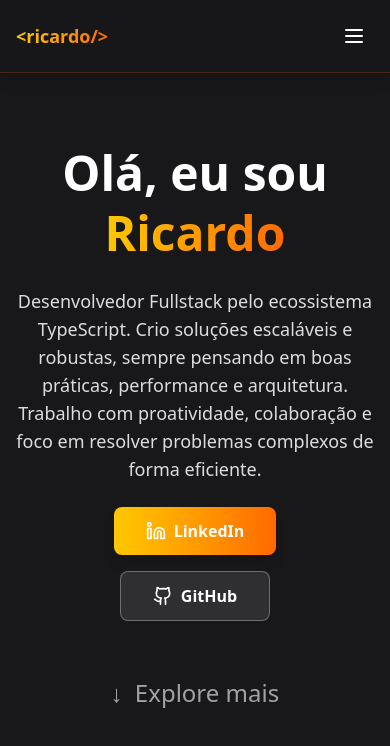
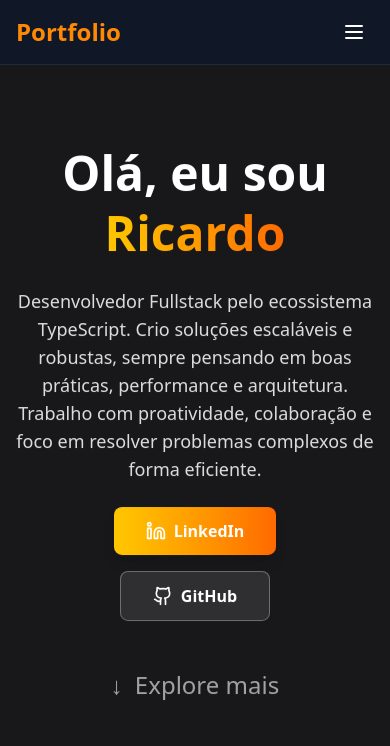
Before and after one commit to RicardoFrancoDelgado/portfolio-website, a React (Vite) app: page / in a window 390 px wide. Shown: the top 746 px of the page. Built offline with nearby package versions, Linux system fonts and the light colour scheme.

Commit message:
feat: adicionando alguns motions

```diff
--- a/src/About.jsx
+++ b/src/About.jsx
@@ -19,7 +19,7 @@
         className="w-full min-h-screen flex items-center justify-center bg-zinc-900 will-change-transform backface-hidden"
       >
         <div className="max-w-4xl mx-auto px-4 py-20 text-center">
-          <motion.h1
+          <h1
             initial={{ opacity: 0, x: -20 }}
             whileInView={{ opacity: 1, x: 0 }}
             viewport={{ once: true }}
@@ -30,9 +30,9 @@
             <span className="text-transparent bg-clip-text bg-gradient-to-r from-yellow-400 to-orange-500">
               Ricardo
             </span>
-          </motion.h1>
+          </h1>
 
-          <motion.p
+          <p
             initial={{ opacity: 0 }}
             whileInView={{ opacity: 1 }}
             viewport={{ once: true }}
@@ -43,16 +43,16 @@
             escaláveis e robustas, sempre pensando em boas práticas, performance
             e arquitetura. Trabalho com proatividade, colaboração e foco em
             resolver problemas complexos de forma eficiente.
-          </motion.p>
+          </p>
 
-          <motion.div
+          <div
             initial={{ opacity: 0, y: 20 }}
             whileInView={{ opacity: 1, y: 0 }}
             viewport={{ once: true }}
             transition={{ delay: 0.6, duration: 0.6 }}
             className="flex flex-col sm:flex-row gap-4 justify-center items-center"
           >
-            <motion.a
+            <a
               href="https://www.linkedin.com/in/ricardofrancodelgado-dev/"
               target="_blank"
               rel="noopener noreferrer"
@@ -68,9 +68,9 @@
             >
               <Linkedin className="w-5 h-5 mr-2" />
               LinkedIn
-            </motion.a>
+            </a>
 
-            <motion.a
+            <a
               href="https://github.com/RicardoFrancoDelgado"
               target="_blank"
               rel="noopener noreferrer"
@@ -86,27 +86,31 @@
             >
               <Github className="w-5 h-5 mr-2" />
               GitHub
-            </motion.a>
-          </motion.div>
+            </a>
+          </div>
 
-          <motion.div
+          <div
             initial={{ opacity: 0 }}
             whileInView={{ opacity: 1 }}
             viewport={{ once: true }}
             transition={{ delay: 0.8, duration: 0.6 }}
             className="mt-12 text-lg"
           >
-            <motion.a
+            <a
               href="#sobre"
               aria-label="Ir para Sobre"
               animate={{ y: [0, 10, 0] }}
-              transition={{ repeat: Infinity, duration: 1.5, ease: "easeInOut" }}
+              transition={{
+                repeat: Infinity,
+                duration: 1.5,
+                ease: "easeInOut",
+              }}
               className="text-white/60 text-2xl inline-flex items-center gap-3 hover:text-white transition-colors"
             >
               <span className="text-2xl">↓</span>
               <span>Explore mais</span>
-            </motion.a>
-          </motion.div>
+            </a>
+          </div>
         </div>
       </motion.section>
 
--- a/src/AboutDetails.jsx
+++ b/src/AboutDetails.jsx
@@ -11,11 +11,6 @@
     "Golang",
     "SQL",
   ];
-
-  // const sectionVariant = {
-  //   hidden: { opacity: 0, y: 18 },
-  //   visible: { opacity: 1, y: 0, transition: { duration: 0.7, ease: "easeOut" } },
-  // };
 
   return (
     <motion.section
--- a/src/Contact.jsx
+++ b/src/Contact.jsx
@@ -2,10 +2,6 @@
 import { motion } from "motion/react";
 
 export default function Contact() {
-  // const sectionVariant = {
-  //   hidden: { opacity: 0, y: 18 },
-  //   visible: { opacity: 1, y: 0, transition: { duration: 0.7, ease: "easeOut" } },
-  // };
   return (
     <motion.section
       id="contato"
--- a/src/Header.jsx
+++ b/src/Header.jsx
@@ -21,89 +21,92 @@
   }, [open]);
 
   function handleNavigate(e, id) {
-    if (e && e.preventDefault) e.preventDefault();
+    e.preventDefault();
     setOpen(false);
+
     const el = document.getElementById(id);
-    const headerEl = headerRef.current;
-    const headerHeight = headerEl ? headerEl.getBoundingClientRect().height : 0;
+
     if (el) {
-      const y =
-        el.getBoundingClientRect().top + window.pageYOffset - headerHeight - 8;
-      window.scrollTo({ top: y, behavior: "smooth" });
+      const headerHeight = headerRef.current?.offsetHeight || 64;
+      const elementPosition = el.offsetTop;
+      const offsetPosition = elementPosition - headerHeight - 16;
+
+      window.scrollTo({
+        top: offsetPosition,
+        behavior: "smooth",
+      });
     }
   }
 
   return (
     <header
       ref={headerRef}
-      className="w-full fixed top-0 left-0 z-50 bg-zinc-900/80 backdrop-blur-md border-b border-orange-500/20 shadow-lg"
+      className="fixed top-0 left-0 right-0 z-50 bg-gray-900/95 backdrop-blur-sm border-b border-gray-800"
     >
-      <div className="max-w-6xl mx-auto flex items-center justify-between px-4 py-4">
-        <div className="flex items-center">
-          <a
-            href="#inicio"
-            className="cursor-pointer select-none text-transparent bg-clip-text bg-gradient-to-r from-yellow-400 to-orange-500 font-extrabold text-lg sm:text-2xl hover:opacity-80 transition-opacity duration-300"
-          >
-            {"<ricardo/>"}
-          </a>
+      <div className="max-w-7xl mx-auto px-4 sm:px-6 lg:px-8">
+        <div className="flex items-center justify-between h-16">
+          {/* Logo */}
+          <div className="flex-shrink-0">
+            <span className="text-2xl font-bold text-orange-400">
+              Portfolio
+            </span>
           </div>
 
-        <nav className="relative" ref={menuRef}>
+          {/* Desktop Navigation */}
+          <nav className="hidden md:flex space-x-8">
+            <a
+              href="#sobre"
+              onClick={(e) => handleNavigate(e, "sobre")}
+              className="text-white/90 hover:text-orange-400 transition-colors duration-300 relative group"
+            >
+              Sobre
+              <span className="absolute -bottom-1 left-0 w-0 h-0.5 bg-orange-400 transition-all duration-300 group-hover:w-full"></span>
+            </a>
+            <a
+              href="#projetos"
+              onClick={(e) => handleNavigate(e, "projetos")}
+              className="text-white/90 hover:text-orange-400 transition-colors duration-300 relative group"
+            >
+              Projetos
+              <span className="absolute -bottom-1 left-0 w-0 h-0.5 bg-orange-400 transition-all duration-300 group-hover:w-full"></span>
+            </a>
+            <a
+              href="#contato"
+              onClick={(e) => handleNavigate(e, "contato")}
+              className="text-white/90 hover:text-orange-400 transition-colors duration-300 relative group"
+            >
+              Contato
+              <span className="absolute -bottom-1 left-0 w-0 h-0.5 bg-orange-400 transition-all duration-300 group-hover:w-full"></span>
+            </a>
+          </nav>
+
+          {/* Mobile Menu Button */}
           <button
             onClick={() => setOpen((s) => !s)}
             aria-label="Toggle menu"
             className="md:hidden p-2 rounded-lg hover:bg-orange-500/20 transition-all duration-300"
           >
             <svg
-              className="w-6 h-6 text-white transition-transform duration-300"
+              className="w-6 h-6 text-white"
               fill="none"
+              strokeLinecap="round"
+              strokeLinejoin="round"
+              strokeWidth="2"
               viewBox="0 0 24 24"
               stroke="currentColor"
             >
-              <path
-                strokeLinecap="round"
-                strokeLinejoin="round"
-                strokeWidth={2}
-                d={open ? "M6 18L18 6M6 6l12 12" : "M4 6h16M4 12h16M4 18h16"}
-              />
+              {open ? (
+                <path d="M6 18L18 6M6 6l12 12" />
+              ) : (
+                <path d="M4 6h16M4 12h16M4 18h16" />
+              )}
             </svg>
           </button>
+        </div>
 
-          <ul className="hidden md:flex gap-8 text-sm font-medium items-center">
-            <li>
-              <a
-                href="#sobre"
-                onClick={(e) => handleNavigate(e, "sobre")}
-                className="text-white/90 hover:text-orange-400 transition-colors duration-300 relative group"
-              >
-                Sobre
-                <span className="absolute bottom-0 left-0 w-0 h-0.5 bg-gradient-to-r from-yellow-400 to-orange-500 group-hover:w-full transition-all duration-300"></span>
-              </a>
-            </li>
-            <li>
-              <a
-                href="#projetos"
-                onClick={(e) => handleNavigate(e, "projetos")}
-                className="text-white/90 hover:text-orange-400 transition-colors duration-300 relative group"
-              >
-                Projetos
-                <span className="absolute bottom-0 left-0 w-0 h-0.5 bg-gradient-to-r from-yellow-400 to-orange-500 group-hover:w-full transition-all duration-300"></span>
-              </a>
-            </li>
-            <li>
-              <a
-                href="#contato"
-                onClick={(e) => handleNavigate(e, "contato")}
-                className="text-white/90 hover:text-orange-400 transition-colors duration-300 relative group"
-              >
-                Contato
-                <span className="absolute bottom-0 left-0 w-0 h-0.5 bg-gradient-to-r from-yellow-400 to-orange-500 group-hover:w-full transition-all duration-300"></span>
-              </a>
-            </li>
-          </ul>
-
+        {/* Mobile Menu */}
         {open && (
-            <div className="md:hidden absolute right-0 mt-2 w-48 bg-zinc-800/95 backdrop-blur-lg rounded-lg shadow-xl py-2 border border-orange-500/30 animate-in fade-in slide-in-from-top-2 duration-300">
+          <nav ref={menuRef} className="md:hidden pb-4 space-y-1">
             <a
               href="#sobre"
               onClick={(e) => handleNavigate(e, "sobre")}
@@ -125,9 +128,8 @@
             >
               Contato
             </a>
-            </div>
+          </nav>
         )}
-        </nav>
       </div>
     </header>
   );
```
Also changed, not shown: src/Projects.jsx (+0 -9 lines). Lines whose indentation alone changed are shown as unchanged.
